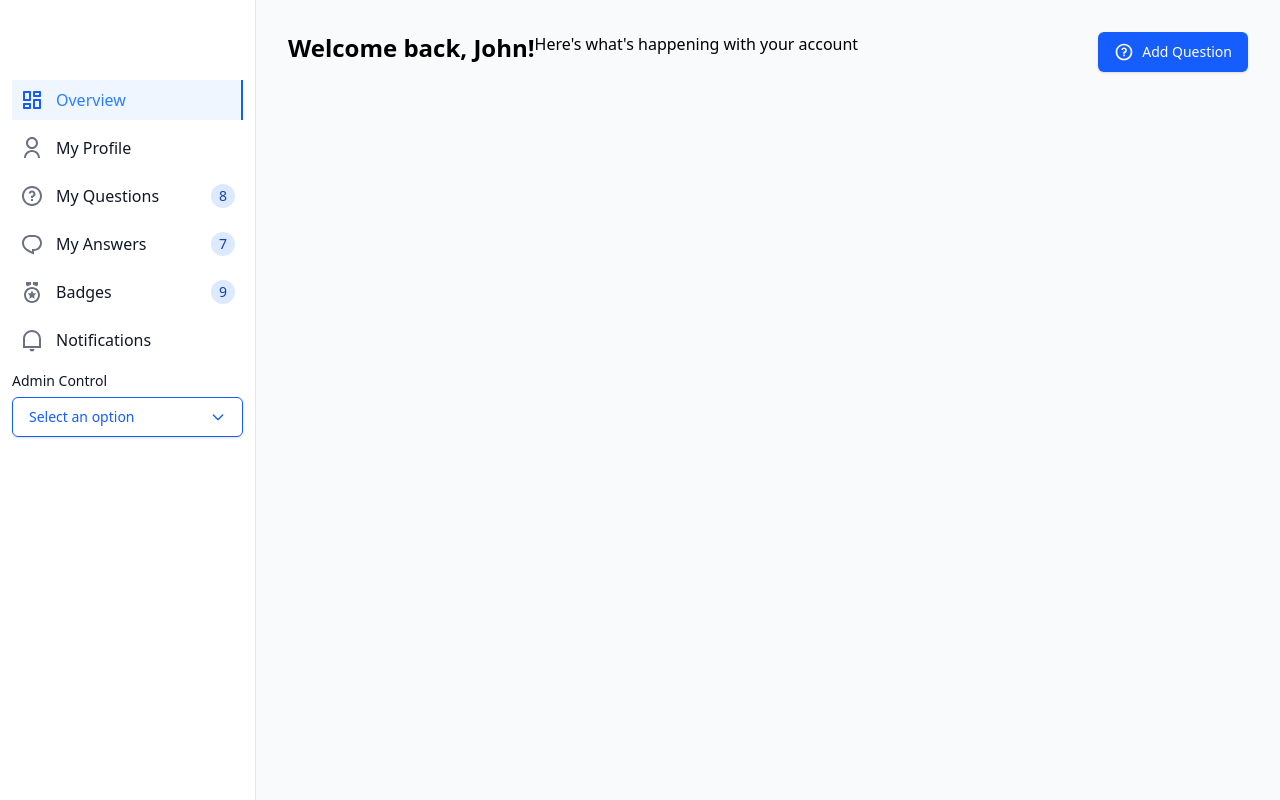
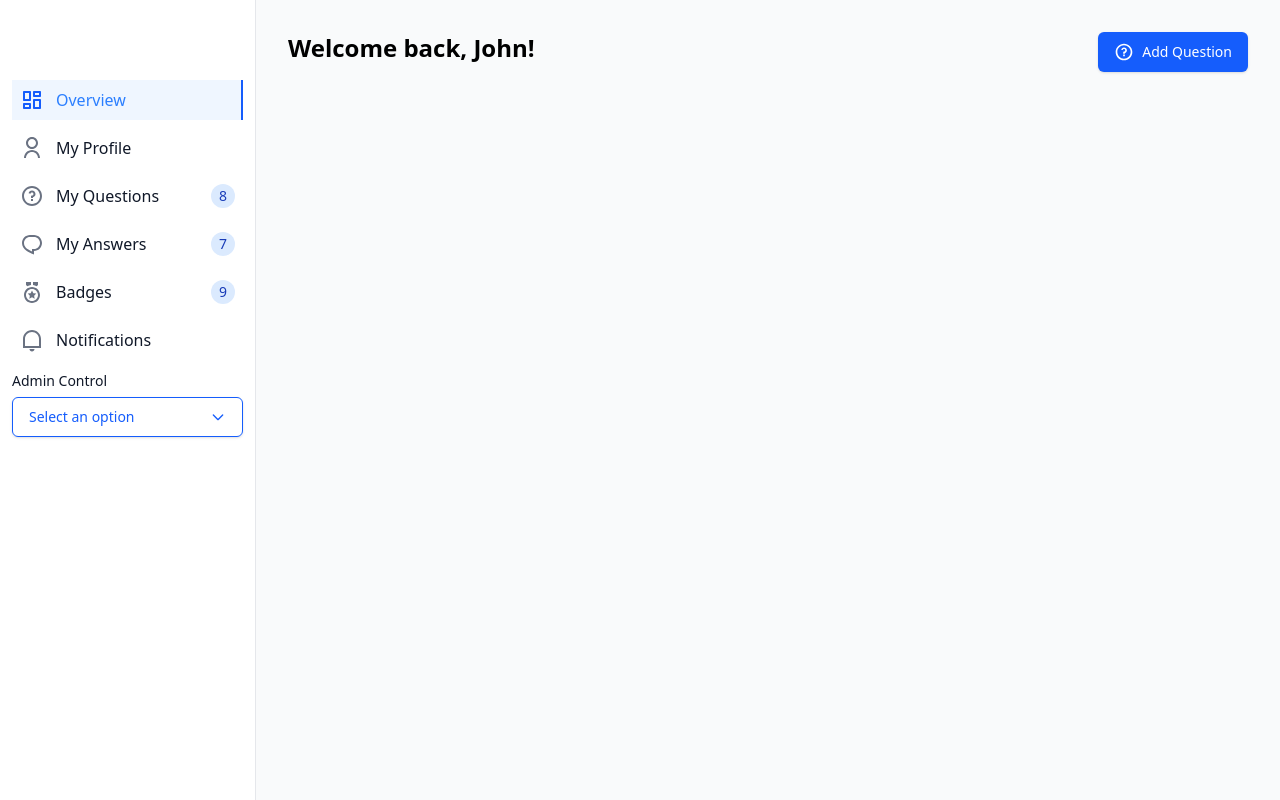
Before and after one commit to Zack-Pro-Ver/Knowledge-Sharing-Portal, a React (Vite) app: page /overview in a window 1280 px wide. Built offline with nearby package versions, Linux system fonts and the light colour scheme.

Commit message:
Comment out the description prop in the Overview component

```diff
--- a/src/pages/Overview/index.tsx
+++ b/src/pages/Overview/index.tsx
@@ -6,7 +6,7 @@ export const Overview = () => {
     <>
       <Header
         buttonText="Add Question"
-        description="Here's what's happening with your account"
+        // description="Here's what's happening with your account"
         icon={<RiQuestionLine size="medium" />}
         title="Welcome back, John!
 "
```
